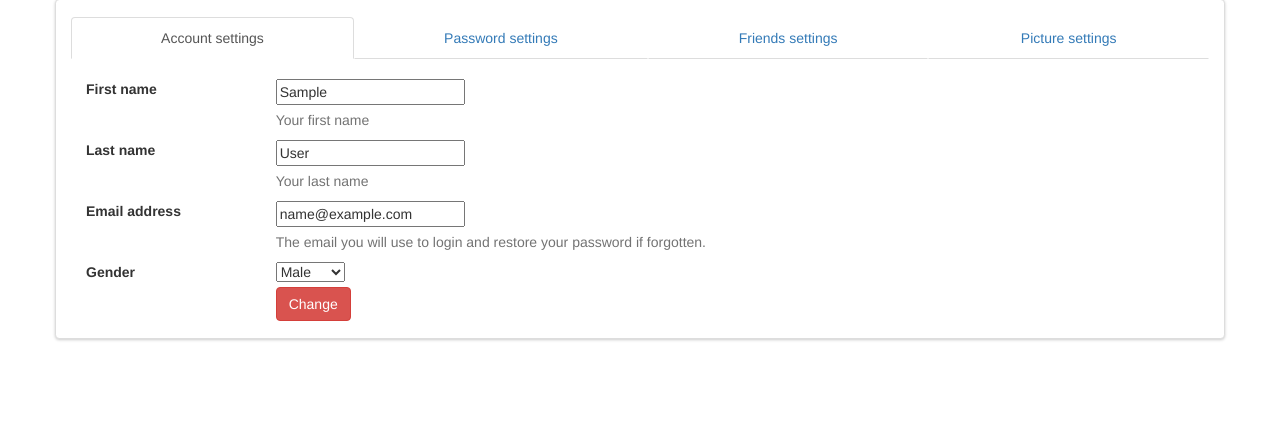
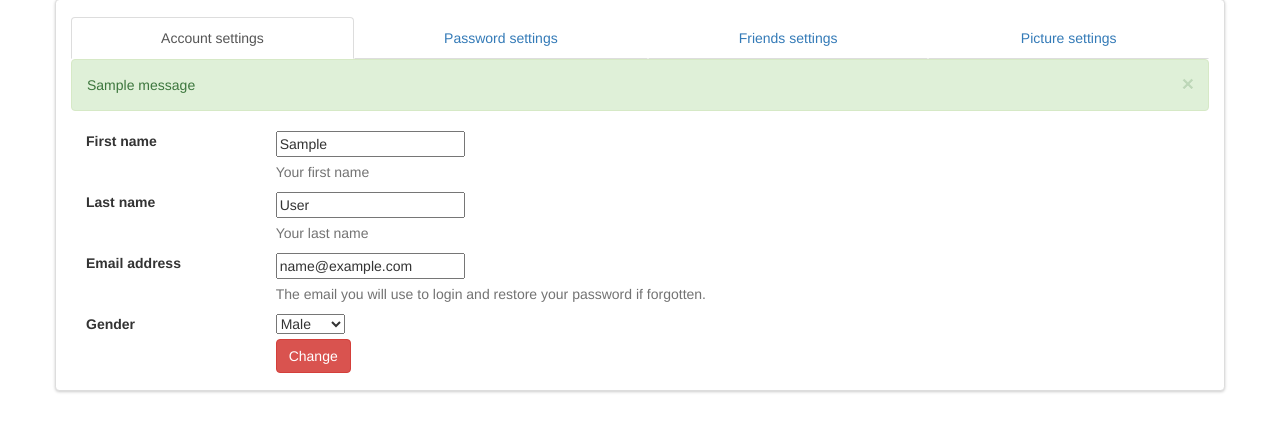
Before and after one commit to syndbg/dj-socbook, a Django app: page /settings/ in a window 1280 px wide. Shown: the part 71-503 px from the top of the page. Run offline with Django 3.2, Linux system fonts and the light colour scheme; a user stored in the database is signed in; tables that the repository leaves empty hold one stand-in row (values such as "Sample post"); one stand-in notice (Sample message) is shown; some libraries are stand-ins or nearby versions.

Commit message:
DRY messages

```diff
--- a/socbook/accounts/views.py
+++ b/socbook/accounts/views.py
@@ -54,7 +54,7 @@ def password_settings(request):
         form = PasswordSettingsForm(data=request.POST, for_account=account)
         if form.is_valid() and form.has_changed():
             form.save()
-            messages.add_message(request, messages.SUCCESS, 'You\'ve updated your password successfully!')
+            messages.success(request, 'You\'ve updated your password successfully!')
     else:
         form = PasswordSettingsForm(for_account=account)
     return render(request, 'password_settings.html', {'form': form, 'active': 'password_settings'})
--- a/socbook/website/templates/django_messages.html
+++ b/socbook/website/templates/django_messages.html
@@ -1,25 +1,10 @@
 {% if messages %}
+<div class="messages">
     {% for message in messages %}
-        {% if message.level == messages.SUCCESS %}
-        <div class="alert alert-success alert-dismissable" role="alert">
+        <div class="alert alert-{{ message.tags }} alert-dismissable" role="alert">
             <button type="button" class="close" data-dismiss="alert" aria-hidden="true">&times;</button>
             {{ message }}
         </div>
-        {% elif message.level == messages.INFO %}
-        <div class="alert alert-info alert-dismissable" role="alert">
-            <button type="button" class="close" data-dismiss="alert" aria-hidden="true">&times;</button>
-            {{ message }}
-        </div>
-        {% elif message.level == messages.WARNING %}
-        <div class="alert alert-warning alert-dismissable" role="alert">
-            <button type="button" class="close" data-dismiss="alert" aria-hidden="true">&times;</button>
-            {{ message }}
-        </div>
-        {% elif message.level == messages.ERROR %}
-        <div class="alert alert-danger alert-dismissable" role="alert">
-            <button type="button" class="close" data-dismiss="alert" aria-hidden="true">&times;</button>
-            {{ message }}
-        </div>
-        {% endif %}
     {% endfor %}
+</div>
 {% endif %}
```
